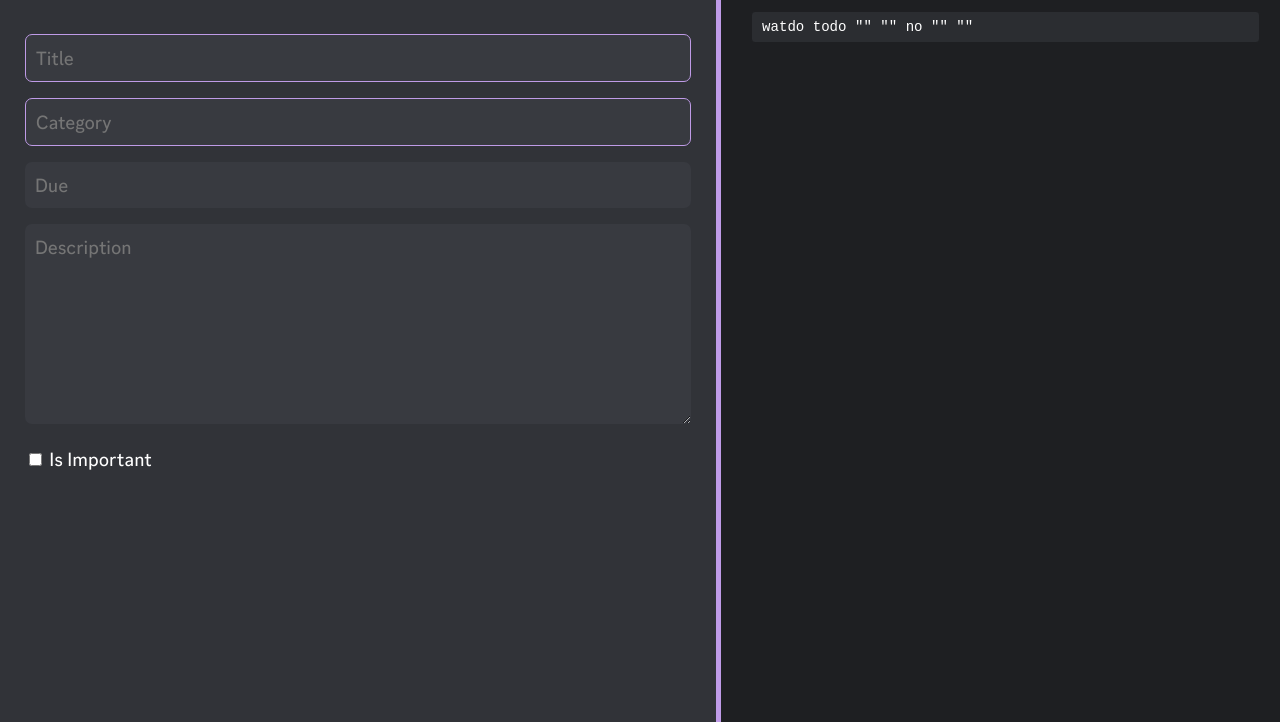
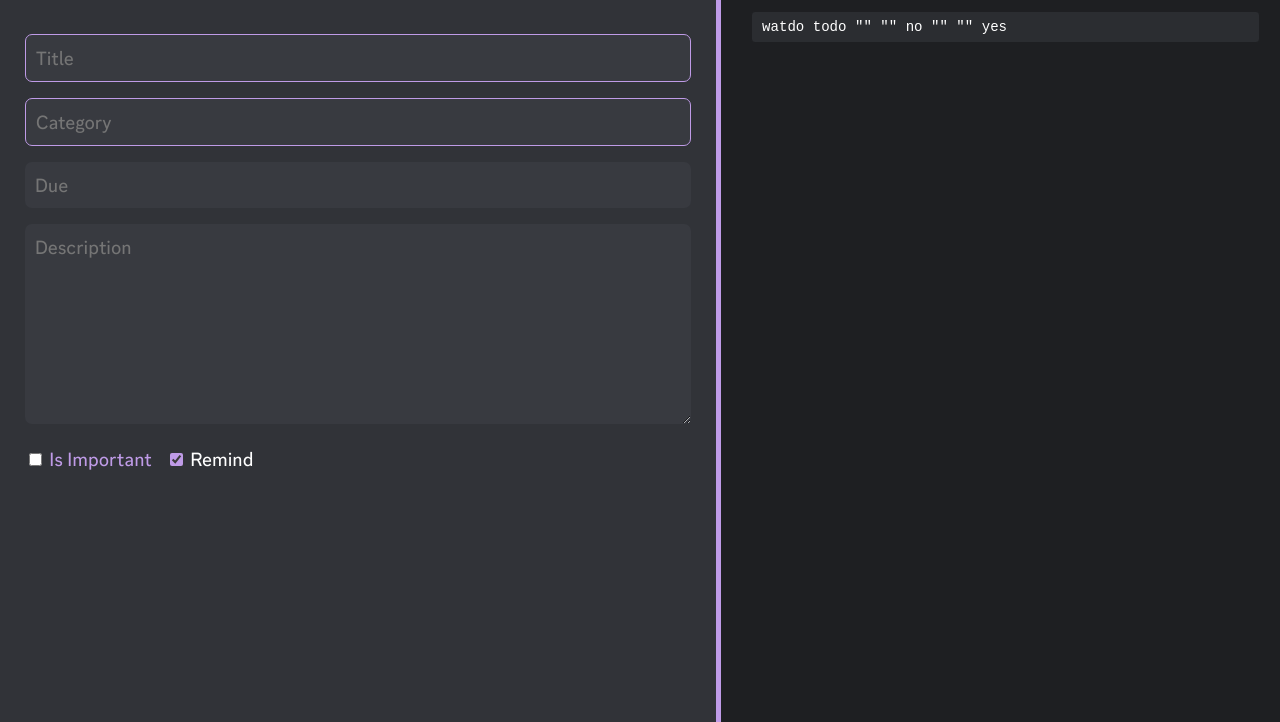
Before and after one commit to watdo-org/watdo-discord-bot, a plain HTML site: page web/index.html in a window 1280 px wide. Shown: the part 78-800 px from the top of the page. Drawn offline with Linux system fonts and the light colour scheme.

Commit message:
web: Add remind property

```diff
--- a/web/index.html
+++ b/web/index.html
@@ -33,9 +33,13 @@
                 <textarea placeholder="Description"></textarea>
             </div>
             <br />
-            <div>
+            <div style="width: auto;">
                 <input name="Is Important" type="checkbox" required="required" />
                 <label for="Is Important">Is Important</label>
+            </div>
+            <div style="width: auto;">
+                <input name="Remind" type="checkbox" checked="checked" />
+                <label for="Remind">Remind</label>
             </div>
         </div>
         <div class="outputs-section">
--- a/web/script.js
+++ b/web/script.js
@@ -8,6 +8,7 @@ class Command {
             "Is Important": document.querySelector("input[name='Is Important']"),
             "Due": document.querySelector("input[placeholder='Due']"),
             "Description": document.querySelector("textarea[placeholder='Description']"),
+            "Remind": document.querySelector("input[name='Remind']"),
         };
         this.updateValue();
 
@@ -53,12 +54,16 @@ class Command {
 
             if (element.hasAttribute("required")) {
                 element.style.border = "0.5px solid var(--primary)";
+
+                if (element.getAttribute("type") === "checkbox") {
+                    element.nextElementSibling.style.color = "var(--primary)";
+                }
             }
         }
     }
 
     updateValue() {
-        const i = {};
+        const i = [];
 
         for (const key in this.inputs) {
             if (!this.inputs.hasOwnProperty(key)) continue;
@@ -76,11 +81,10 @@ class Command {
                 value = `"${value}"`;
             }
 
-            i[key] = value || '""';
+            i.push(value || '""');
         }
 
-        this.value = `watdo todo ${i['Title']} ${i['Category']} ` +
-            `${i['Is Important']} ${i['Due']} ${i['Description']}`;
+        this.value = `watdo todo ${i.join(" ")}`;
         this.value = this.value.replaceAll("\n", "\\n");
         this.element.textContent = this.value;
     }
--- a/web/style_mobile.css
+++ b/web/style_mobile.css
@@ -7,5 +7,6 @@
         width: 100%;
         border-left: none;
         border-top: 5px solid var(--primary);
+        padding-bottom: 20px;
     }
 }
```
